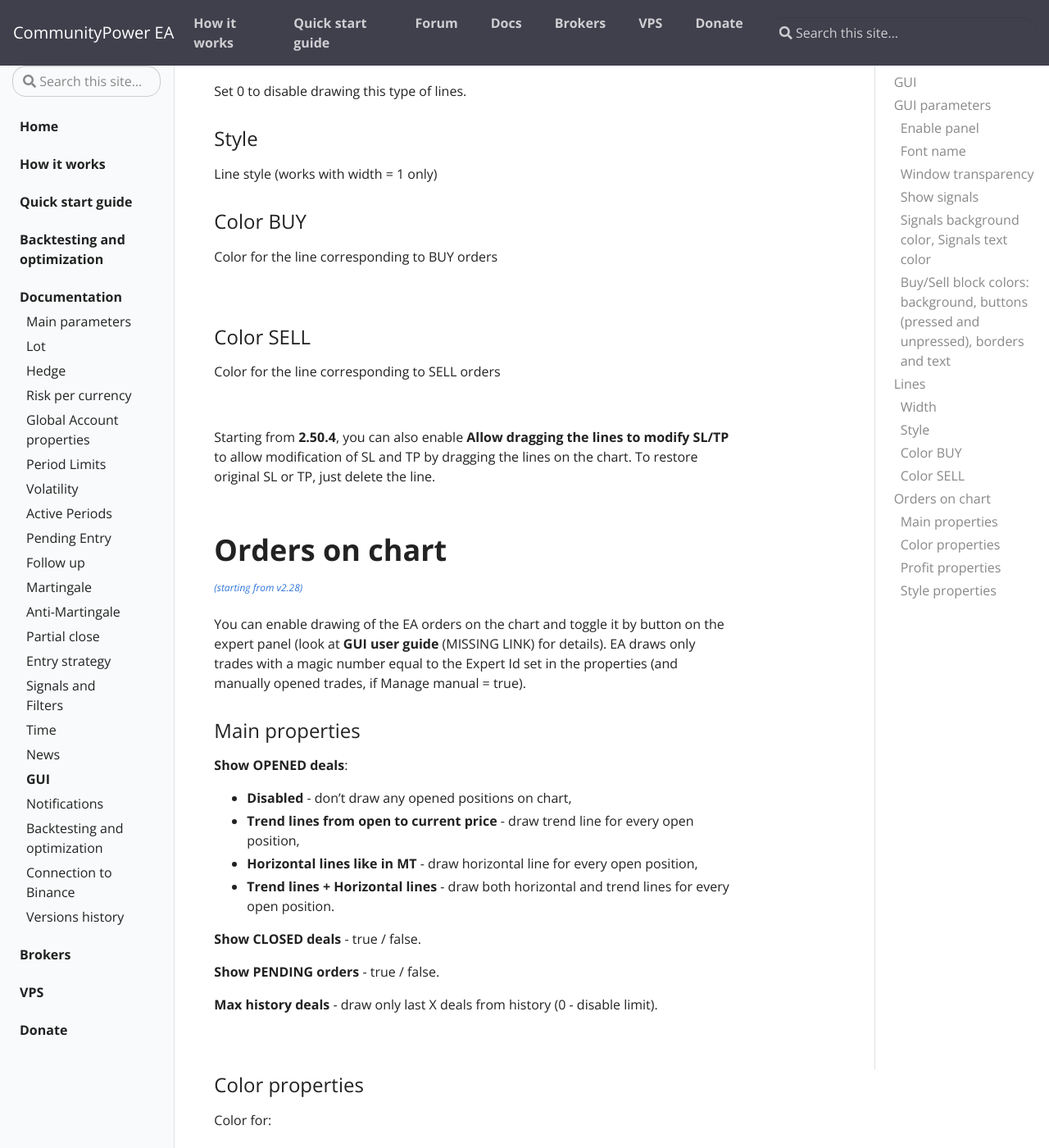
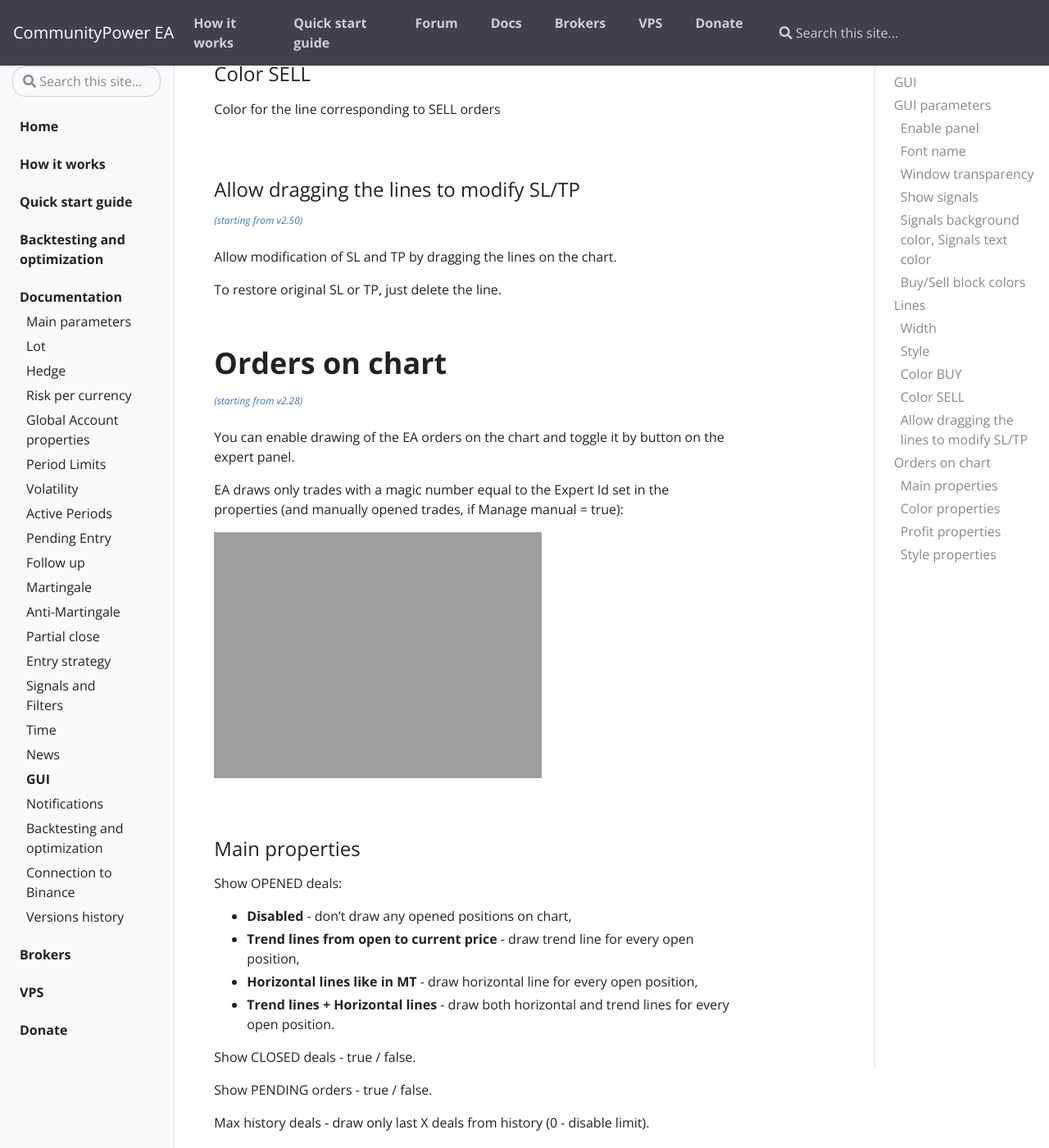
Before and after one commit to komposter/CommunityPowerEA.com, a Jekyll site: the page built from _docs/GUI.md, in a window 1280 px wide and 1400 px high, scrolled down 2162 px. Shown: the whole window at 82% size. Built offline with Jekyll 4.4.1, drawn with Linux system fonts in a browser that asks for light colours; some of the changed text lies outside the part shown.

Commit message:
Content change

```diff
--- a/_docs/GUI.md
+++ b/_docs/GUI.md
@@ -18,18 +18,6 @@
 One click trading in action (with and without confirmation):
 
 ![one-click-trading.gif](..%2Fassets%2Fimg%2Fdocs%2Fone-click-trading.gif)
-
-<br />
-
-Click on signal label to show indicator and switch to signal TF [*(starting from v2.26)*](/docs/versions-history#20210202-226):
-
-![show-indy.gif](..%2Fassets%2Fimg%2Fdocs%2Fshow-indy.gif)
-
-<br />
-
-Show orders [*(starting from v2.28)*](/docs/versions-history#20210303-228) and show news [*(starting from v2.29)*](/docs/versions-history#20210403-229):
-
-![show_orders.gif](..%2Fassets%2Fimg%2Fdocs%2Fshow_orders.gif)
 
 <br />
 <br />
@@ -60,6 +48,10 @@
 
 Only activated signals and filters will be shown.
 
+Click on signal label to show indicator and switch to signal TF [*(starting from v2.26)*](/docs/versions-history#20210202-226):
+
+![show-indy.gif](..%2Fassets%2Fimg%2Fdocs%2Fshow-indy.gif)
+
 <br />
 
 ### Signals background color, Signals text color
@@ -68,9 +60,9 @@
 
 <br />
 
-### Buy/Sell block colors: background, buttons (pressed and unpressed), borders and text
+### Buy/Sell block colors
 
-All colors used in Buy and Sell trading blocks.
+All colors used in Buy and Sell trading blocks (background, buttons (pressed and unpressed), borders and text).
 
 
 <br />
@@ -79,7 +71,8 @@
 
 <sup>[*(starting from v2.04)*](/docs/versions-history#20200416-204)</sup>
 
-You are able to draw StopLoss, TakeProfit, BreakEven and NextOrder levels on the chart. Each level can be configured with following parameters:
+You are able to draw StopLoss, TakeProfit, BreakEven and NextOrder levels on the chart. Each level can be configured with following parameters.
+
 <br />
 
 ### Width
@@ -87,11 +80,13 @@
 Line width.
 
 Set 0 to disable drawing this type of lines.
+
 <br />
 
 ### Style
 
 Line style (works with width = 1 only)
+
 <br />
 
 ### Color BUY
@@ -106,7 +101,13 @@
 
 <br />
 
-Starting from **2.50.4**, you can also enable **Allow dragging the lines to modify SL/TP** to allow modification of SL and TP by dragging the lines on the chart. To restore original SL or TP, just delete the line.
+### Allow dragging the lines to modify SL/TP
+
+<sup>[*(starting from v2.50)*](/docs/versions-history#20221014-20230107-250)</sup>
+
+Allow modification of SL and TP by dragging the lines on the chart.
+
+To restore original SL or TP, just delete the line.
 
 <br />
 
@@ -114,22 +115,27 @@
 
 <sup>[*(starting from v2.28)*](/docs/versions-history#20210303-228)</sup>
 
-You can enable drawing of the EA orders on the chart and toggle it by button on the expert panel (look at **GUI user guide** (MISSING LINK) for details). EA draws only trades with a magic number equal to the Expert Id set in the properties (and manually opened trades, if Manage manual = true).
+You can enable drawing of the EA orders on the chart and toggle it by button on the expert panel.
+
+EA draws only trades with a magic number equal to the Expert Id set in the properties (and manually opened trades, if Manage manual = true):
+
+![show_orders.gif](..%2Fassets%2Fimg%2Fdocs%2Fshow_orders.gif)
+
 <br />
 
 ### Main properties
 
-**Show OPENED deals**:
+Show OPENED deals:
 * **Disabled** - don't draw any opened positions on chart,
 * **Trend lines from open to current price** - draw trend line for every open position,
 * **Horizontal lines like in MT** - draw horizontal line for every open position,
 * **Trend lines + Horizontal lines** - draw both horizontal and trend lines for every open position.
 
-**Show CLOSED deals** - true / false.
+Show CLOSED deals - true / false.
 
-**Show PENDING orders** - true / false.
+Show PENDING orders - true / false.
 
-**Max history deals** - draw only last X deals from history (0 - disable limit).
+Max history deals - draw only last X deals from history (0 - disable limit).
 
 <br />
 
```
Also changed, not shown: _docs/news.md (+5 -2 lines).
